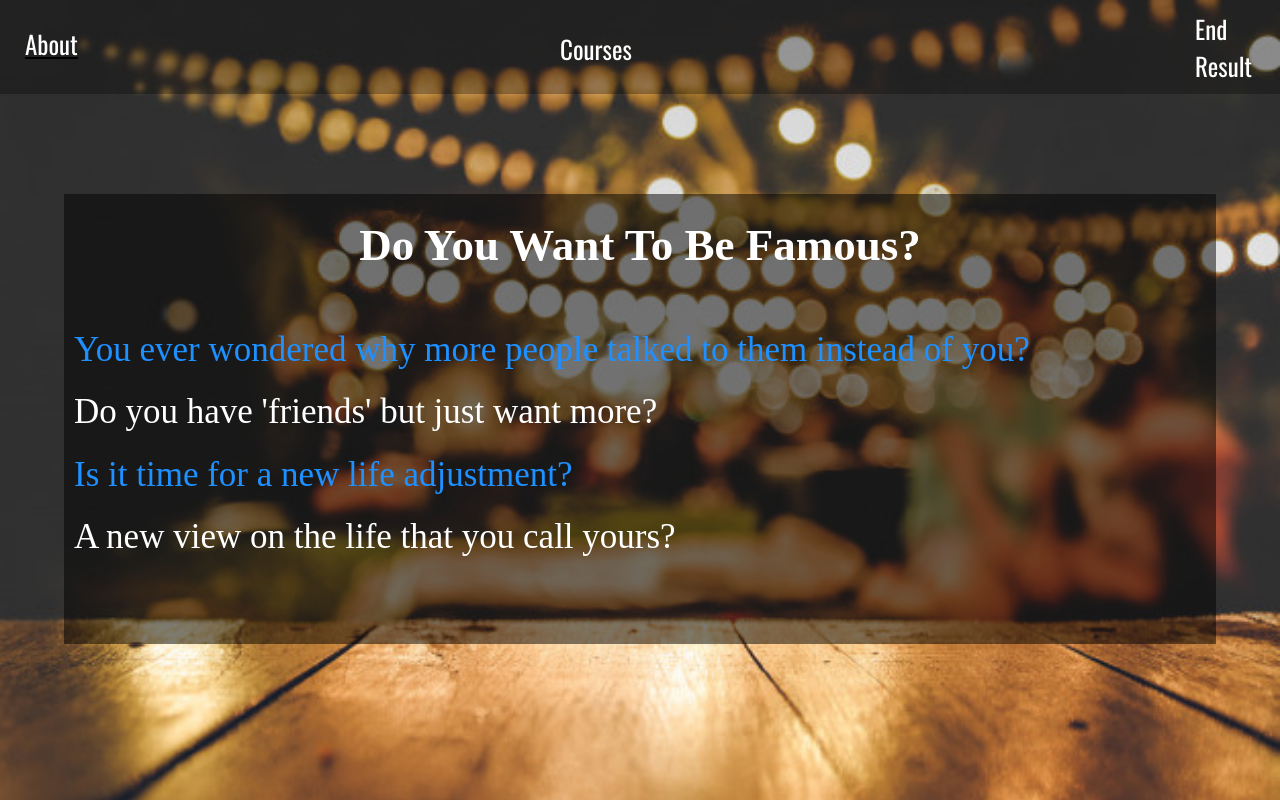
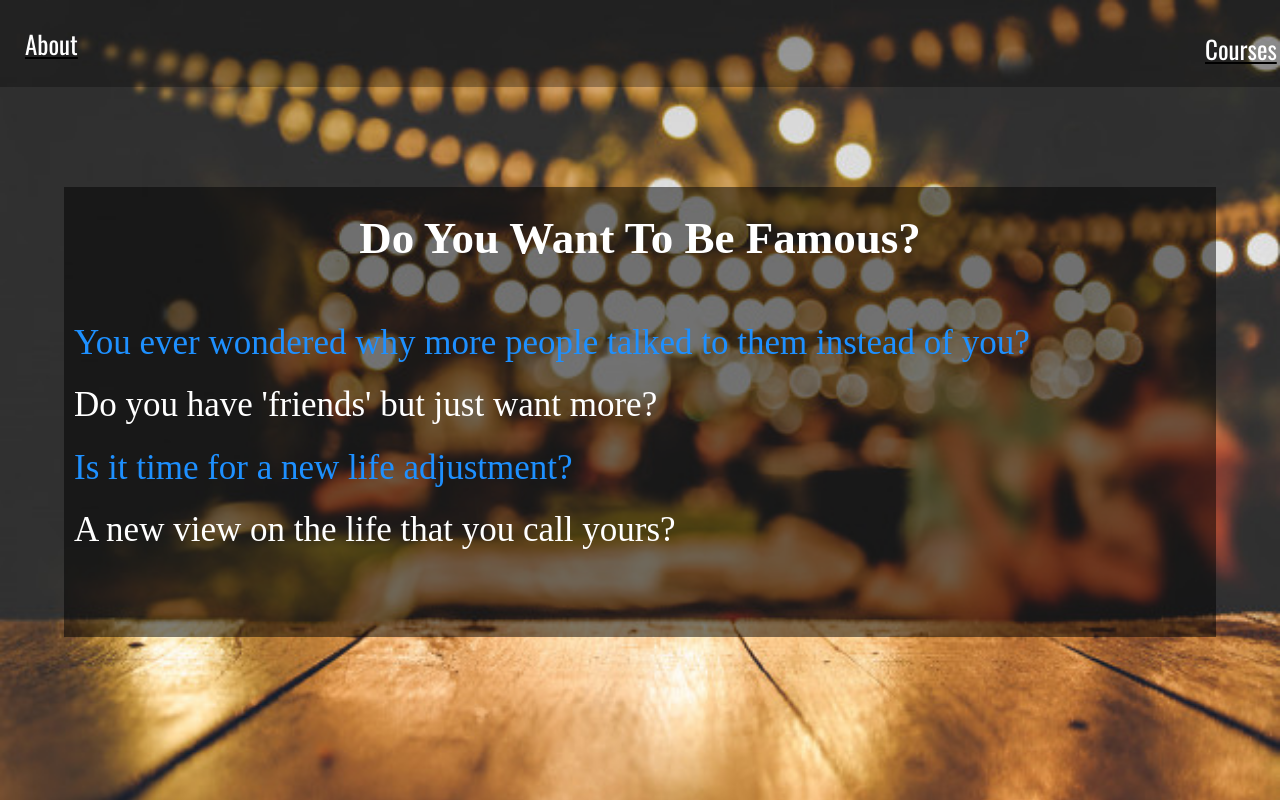
Before and after one commit to DerekStegall/benchmark, a plain HTML site: page index.html in a window 1280 px wide. Drawn offline with nearby package versions, Linux system fonts and the light colour scheme.

Commit message:
removal of end result page

```diff
--- a/index.html
+++ b/index.html
@@ -15,11 +15,9 @@
         <a href='about.html'>
             <div class='nav_box1'>About</div>
         </a>
-        <a>
+        <a href='courses.html'>
             <div class='nav_box2'>Courses</div>
         </a>
-        <a></a>
-        <div class='nav_box3'>End Result</div>
     </div>
     <div id='hook'>
         <div class='hook_beginning'>
```
